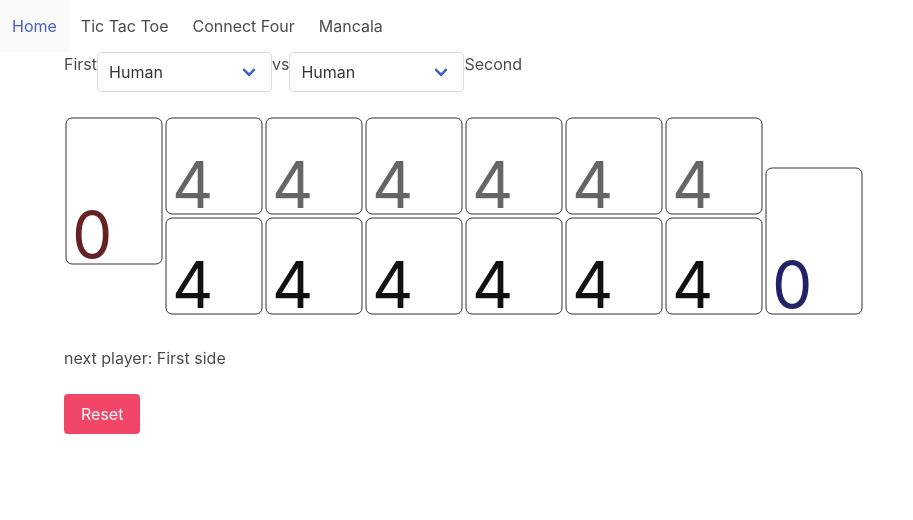
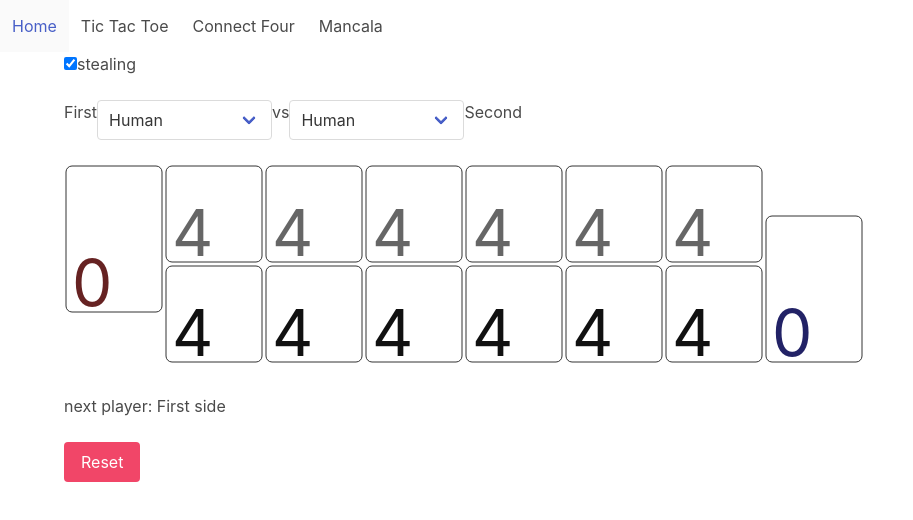
Before and after one commit to hinohi/bodoge, a React (Create React App) app: page /bodoge/mancala in a window 1280 px wide. Shown: the top 520 px of the page, without its empty margins (0-913 px from the left). Built offline with nearby package versions, Linux system fonts and the light colour scheme.

Commit message:
マンカラに stealing/no_stealing 切り替え機能を追加

```diff
--- a/src/mancala/app.tsx
+++ b/src/mancala/app.tsx
@@ -157,6 +157,7 @@ interface TicTacToeState {
 type Action =
   | { type: 'reset' }
   | { type: 'change_player', side: Side, id: number }
+  | { type: 'change_stealing', stealing: boolean }
   | { type: 'put', key: number, board: BoardState }
   | { type: 'judge', key: number, score: Score }
   ;
@@ -197,6 +198,9 @@ function reducer(state: TicTacToeState, action: Action): TicTacToeState {
     case 'change_player':
       if (state.player[action.side] === action.id) return state;
       return init(state.board.stealing, {...state.player, [action.side]: action.id});
+    case 'change_stealing':
+      if (state.board.stealing === action.stealing) return state;
+      return init(action.stealing, state.player);
     case 'put':
       if (action.key !== state.key) return state;
       if (state.score) return state;
@@ -296,10 +300,16 @@ function Mancala(): React.ReactElement {
   }
 
   function handlePlayerChange(side: Side, id: number): void {
-    if (state.player[side] !== id) {
-      cancel();
-      dispatch({type: 'change_player', side, id});
-    }
+    if (state.player[side] === id) return;
+    cancel();
+    dispatch({type: 'change_player', side, id});
+  }
+
+  function handleStealingChange(value: string): void {
+    const stealing = value !== 'stealing';
+    if (state.board.stealing === stealing) return;
+    cancel();
+    dispatch({type: 'change_stealing', stealing});
   }
 
   function resetBoard(): void {
@@ -323,6 +333,17 @@ function Mancala(): React.ReactElement {
 
   return (
     <div className="container">
+      <div className="content">
+        <label className="checkbox">
+          <input
+            type="checkbox"
+            value={state.board.stealing ? 'stealing' : 'no_stealing'}
+            checked={state.board.stealing}
+            onChange={(e) => handleStealingChange(e.target.value)}
+          />
+          stealing
+        </label>
+      </div>
       <div className="content is-flex-direction-row">
         First
         <Select
```
